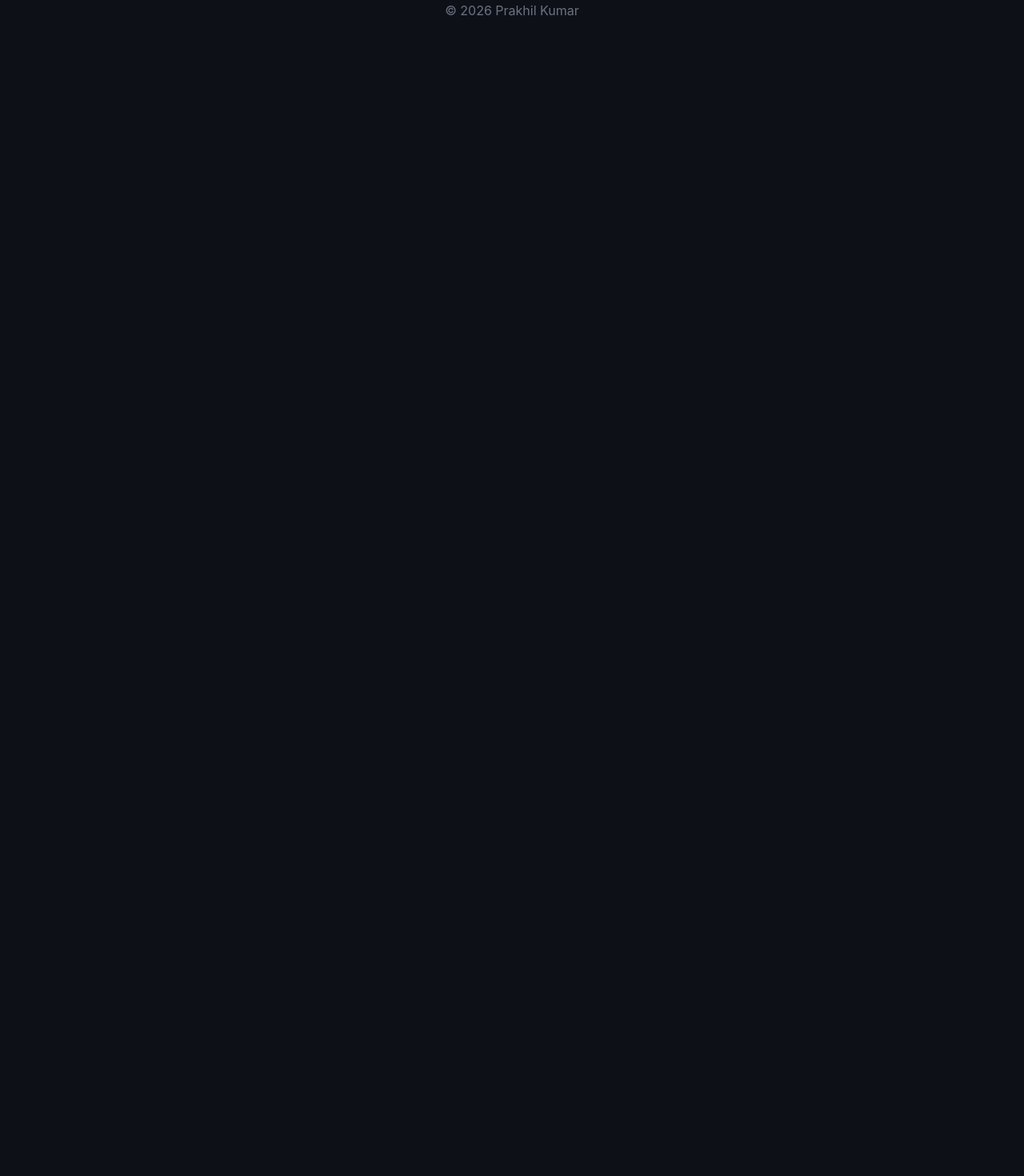
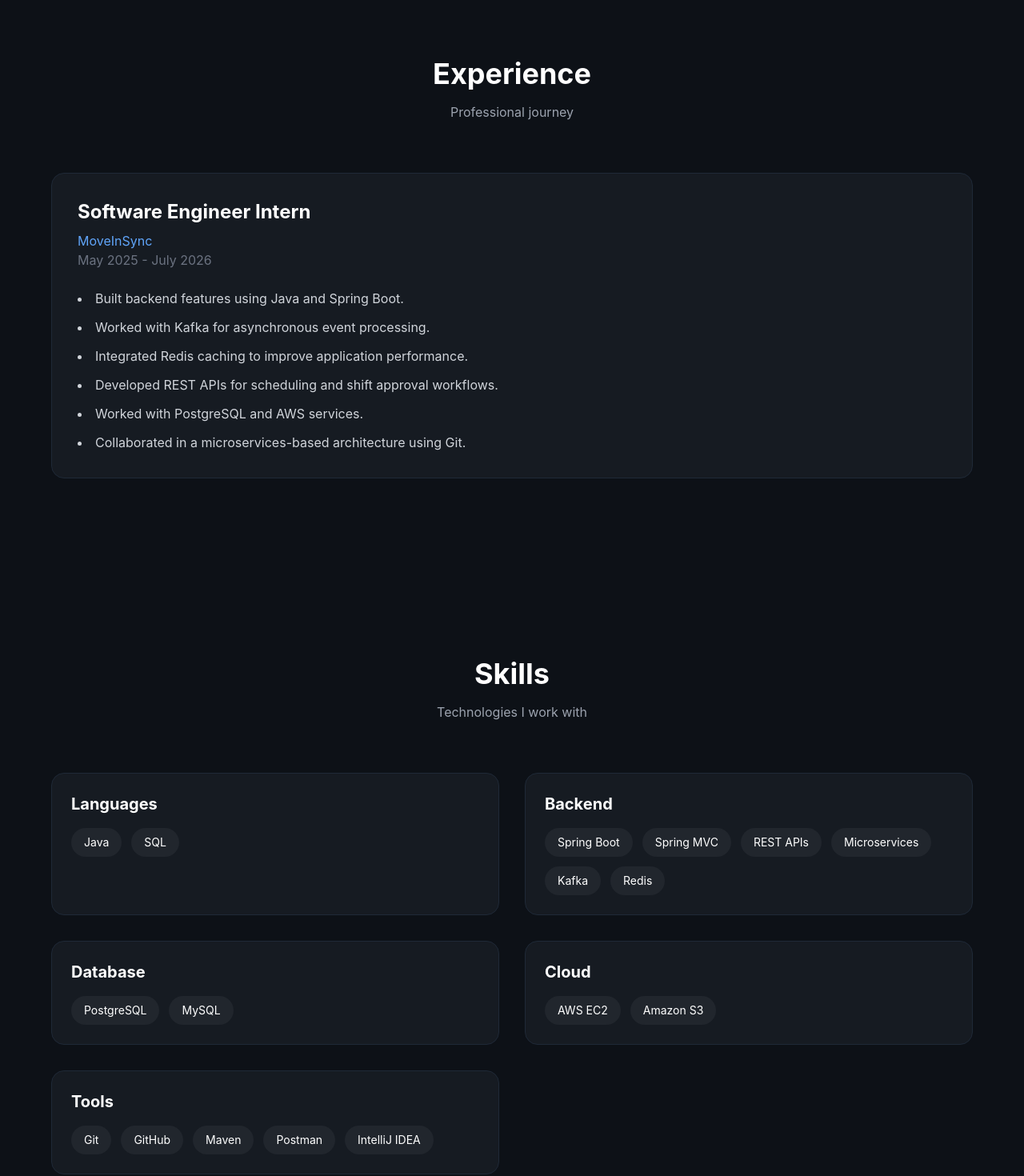
Before and after one commit to prakhilkumar/prakhil-portfolio, a React (Vite) app: page / in a window 1280 px wide. Shown: the part 840-2310 px from the top of the page at 80% size. Before the commit the page ends 905 px from the top, so only its background shows below. Built offline with nearby package versions, Linux system fonts and the light colour scheme.

Commit message:
feat: add professional experience and skills

```diff
--- a/src/App.jsx
+++ b/src/App.jsx
@@ -1,6 +1,8 @@
 import Navbar from "./components/Navbar";
 import Footer from "./components/Footer";
 import Hero from "./sections/Hero";
+import Experience from "./sections/Experience";
+import Skills from "./sections/Skills";
 
 function App() {
   return (
@@ -9,6 +11,8 @@ function App() {
 
       <main className="container">
         <Hero />
+        <Experience />
+        <Skills />
       </main>
 
       <Footer />
--- a/src/data/experience.js
+++ b/src/data/experience.js
@@ -0,0 +1,18 @@
+const experience = [
+  {
+    company: "MoveInSync",
+    role: "Software Engineer Intern",
+    duration: "May 2025 - July 2026",
+    location: "Bengaluru, India",
+    points: [
+      "Built backend features using Java and Spring Boot.",
+      "Worked with Kafka for asynchronous event processing.",
+      "Integrated Redis caching to improve application performance.",
+      "Developed REST APIs for scheduling and shift approval workflows.",
+      "Worked with PostgreSQL and AWS services.",
+      "Collaborated in a microservices-based architecture using Git."
+    ]
+  }
+];
+
+export default experience;
--- a/src/data/skills.js
+++ b/src/data/skills.js
@@ -0,0 +1,35 @@
+const skills = {
+  Languages: [
+    "Java",
+    "SQL"
+  ],
+
+  Backend: [
+    "Spring Boot",
+    "Spring MVC",
+    "REST APIs",
+    "Microservices",
+    "Kafka",
+    "Redis"
+  ],
+
+  Database: [
+    "PostgreSQL",
+    "MySQL"
+  ],
+
+  Cloud: [
+    "AWS EC2",
+    "Amazon S3"
+  ],
+
+  Tools: [
+    "Git",
+    "GitHub",
+    "Maven",
+    "Postman",
+    "IntelliJ IDEA"
+  ]
+};
+
+export default skills;
--- a/src/sections/Experience.jsx
+++ b/src/sections/Experience.jsx
@@ -0,0 +1,58 @@
+import experience from "../data/experience";
+import { motion } from "framer-motion";
+import SectionTitle from "../components/SectionTitle";
+
+const Experience = () => {
+  return (
+    <section id="experience" className="py-28">
+
+      <SectionTitle
+        title="Experience"
+        subtitle="Professional journey"
+      />
+
+      {experience.map((job) => (
+
+        <motion.div
+
+          key={job.company}
+
+          initial={{ opacity: 0, y: 40 }}
+
+          whileInView={{ opacity: 1, y: 0 }}
+
+          viewport={{ once: true }}
+
+          className="bg-[#161B22] border border-gray-800 rounded-2xl p-8"
+
+        >
+
+          <h3 className="text-2xl font-bold">
+            {job.role}
+          </h3>
+
+          <p className="text-blue-400 mt-2">
+            {job.company}
+          </p>
+
+          <p className="text-gray-500 mb-6">
+            {job.duration}
+          </p>
+
+          <ul className="space-y-3 list-disc list-inside text-gray-300">
+
+            {job.points.map((point) => (
+              <li key={point}>{point}</li>
+            ))}
+
+          </ul>
+
+        </motion.div>
+
+      ))}
+
+    </section>
+  );
+};
+
+export default Experience;
--- a/src/sections/Skills.jsx
+++ b/src/sections/Skills.jsx
@@ -0,0 +1,51 @@
+import skills from "../data/skills";
+import SectionTitle from "../components/SectionTitle";
+
+const Skills = () => {
+  return (
+    <section id="skills" className="py-28">
+
+      <SectionTitle
+        title="Skills"
+        subtitle="Technologies I work with"
+      />
+
+      <div className="grid md:grid-cols-2 gap-8">
+
+        {Object.entries(skills).map(([category, items]) => (
+
+          <div
+            key={category}
+            className="bg-[#161B22] border border-gray-800 rounded-2xl p-6"
+          >
+
+            <h3 className="text-xl font-bold mb-4">
+              {category}
+            </h3>
+
+            <div className="flex flex-wrap gap-3">
+
+              {items.map((item) => (
+
+                <span
+                  key={item}
+                  className="bg-[#21262D] px-4 py-2 rounded-full text-sm"
+                >
+                  {item}
+                </span>
+
+              ))}
+
+            </div>
+
+          </div>
+
+        ))}
+
+      </div>
+
+    </section>
+  );
+};
+
+export default Skills;
```
